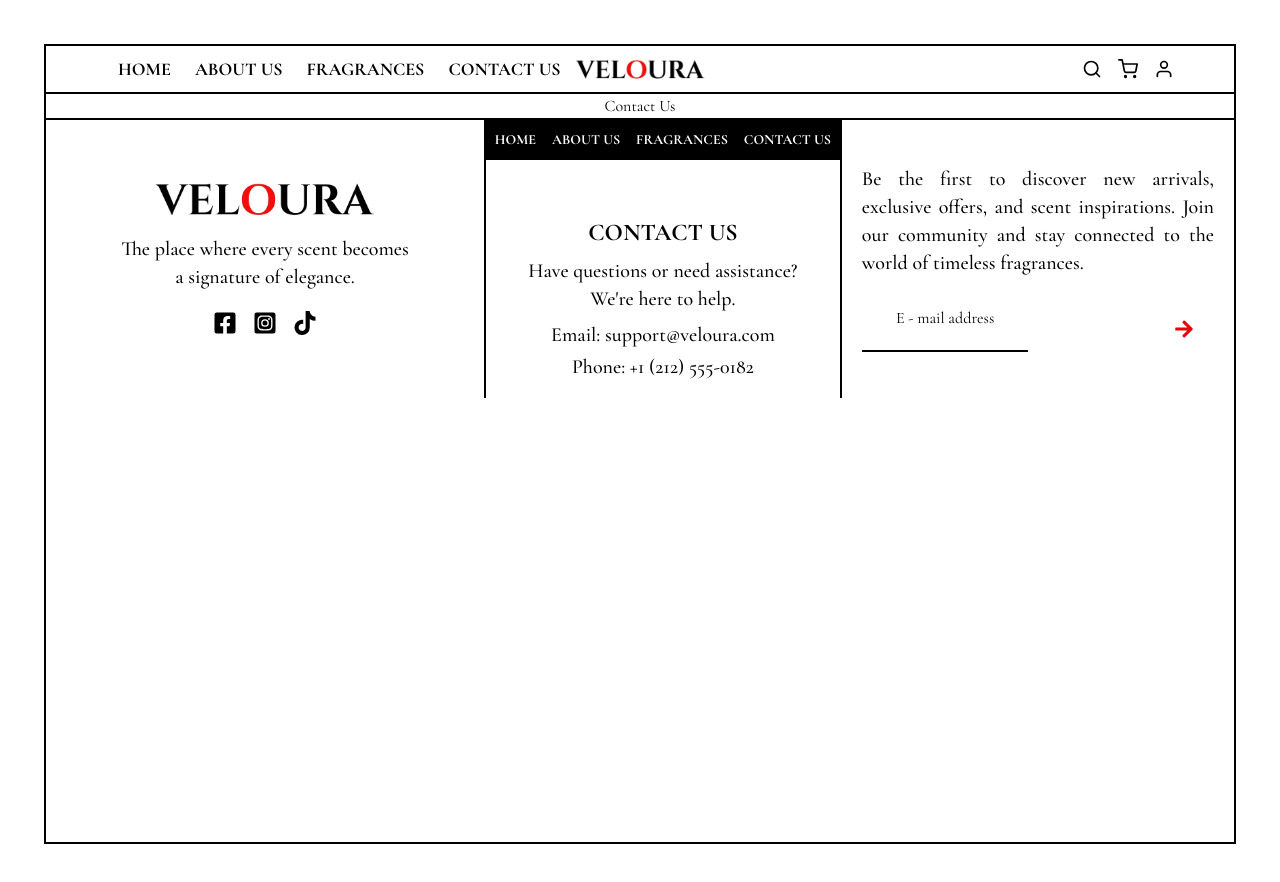
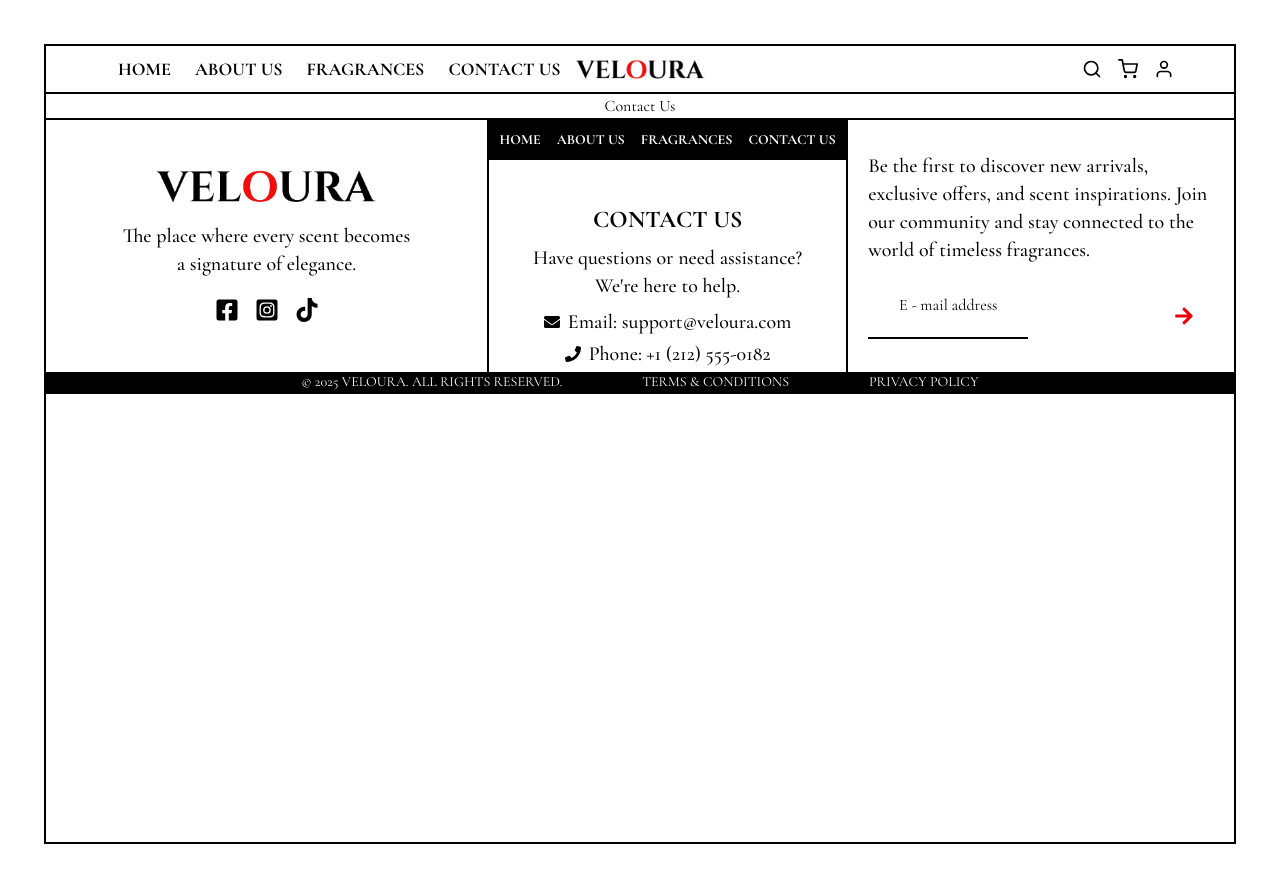
Before and after one commit to ushanic/veloura, a React app: page /Contact in a window 1280 px wide. Shown: the top 882 px of the page. Built offline with nearby package versions, Linux system fonts and the light colour scheme; the HTML template or start-up script is replaced by a standard one.

Commit message:
all completed footer section

```diff
--- a/src/components/Footer.jsx
+++ b/src/components/Footer.jsx
@@ -1,7 +1,9 @@
 import {
   FaArrowRight,
+  FaEnvelope,
   FaFacebookSquare,
   FaInstagramSquare,
+  FaPhone,
   FaTiktok,
 } from "react-icons/fa";
 import { Link } from "react-router-dom";
@@ -9,15 +11,16 @@ import logo from "./images/logo/logo1.png";
 
 function Footer() {
   return (
-    <footer className="border-t-2 border-black h-70 flex justify-around  w-full">
-      <div className=" h-full px-[60px] border-r-2  w-full space-y-5 flex-col justify-center items-center flex">
+    <footer className="border-t-2 border-b-2 border-black w-full bg-white mb-[20px]">
+      <div className="flex flex-col lg:flex-row w-full">
+        {/* Left Section */}
+        <div className=" px-[60px] border-b-2 lg:border-b-0 lg:border-r-2 w-full space-y-5 flex-col justify-center items-center flex py-6">
           <img src={logo} alt="Logo" className="h-8" />
-        <div className="text-xl font-medium  text-center">
+          <div className="text-xl font-medium text-center">
             The place where every scent becomes
             <br />a signature of elegance.
           </div>
-
-        <div className="sm:flex space-x-4 text-black text-2xl  w-full justify-center">
+          <div className="flex space-x-4 text-black text-2xl w-full justify-center">
             <button title="Facebook">
               <FaFacebookSquare />
             </button>
@@ -29,9 +32,11 @@ function Footer() {
             </button>
           </div>
         </div>
-      <div className="w-full border-r-2 ">
+
+        {/* Middle Section */}
+        <div className="w-full border-b-2 lg:border-b-0 border-r-2">
           <div className="bg-black text-white h-10 justify-center items-center flex">
-          <div className="flex w-full justify-center items-center space-x-4">
+            <div className="flex flex-wrap w-full justify-center items-center space-x-4 px-2 text-center">
               <Link to="/" className="uppercase font-bold text-sm">
                 Home
               </Link>
@@ -46,32 +51,38 @@ function Footer() {
               </Link>
             </div>
           </div>
-        <div className="h-full w-full space-y-2 flex-col justify-center items-center flex px-5">
-          <div className="text-2xl uppercase font-bold justify-center items-center">
-            Contact Us
-          </div>
-          <div className="text-xl font-medium justify-center items-center flex">
+          <div className="h-full w-full space-y-2 flex-col justify-center items-center flex px-5 py-6 text-center">
+            <div className="text-2xl uppercase font-bold">Contact Us</div>
+            <div className="text-xl font-medium">
               Have questions or need assistance? We're here to help.
             </div>
             <div className="space-y-1 text-xl font-medium">
-            <div>Email: support@veloura.com</div>
-            <div>Phone: +1 (212) 555-0182</div>
+              <div className="flex items-center justify-center space-x-2">
+                <FaEnvelope className="text-black text-base" />
+                <span>Email: support@veloura.com</span>
+              </div>
+              <div className="flex items-center justify-center space-x-2">
+                <FaPhone className="text-black text-base" />
+                <span>Phone: +1 (212) 555-0182</span>
               </div>
             </div>
           </div>
-      <div className="flex flex-col justify-center items-center space-y-7 px-5">
-        <div className="text-xl font-medium text-justify">
+        </div>
+
+        {/* Right Section */}
+        <div className="flex flex-col justify-center items-center space-y-7 px-5 py-6 w-full">
+          <div className="text-xl font-medium text-center lg:text-left">
             Be the first to discover new arrivals, exclusive offers, and scent
             inspirations. Join our community and stay connected to the world of
             timeless fragrances.
           </div>
 
-        <div className="flex items-center w-full space-x-4">
+          <div className="flex flex-col sm:flex-row items-center w-full space-y-4 sm:space-y-0 sm:space-x-4">
             {/* Input + Floating Label */}
             <div className="relative w-full">
               <label
                 htmlFor="floating_standard"
-              className=" text-md text-black duration-300 transform -translate-y-5 scale-75 top-0 left-0 z-10 origin-[0] peer-placeholder-shown:scale-100 peer-placeholder-shown:translate-y-2.5 peer-focus:scale-75 peer-focus:-translate-y-5"
+                className="text-md text-black duration-300 transform -translate-y-5 scale-75 top-0 left-0 z-10 origin-[0] peer-placeholder-shown:scale-100 peer-placeholder-shown:translate-y-2.5 peer-focus:scale-75 peer-focus:-translate-y-5"
               >
                 E - mail address
               </label>
@@ -81,7 +92,6 @@ function Footer() {
                 className="block px-0 text-sm text-gray-900 bg-transparent border-0 border-b-2 border-black appearance-none focus:outline-none focus:ring-0 focus:border-black peer w-full"
                 placeholder=" "
               />
-
             </div>
 
             {/* Subscribe Button */}
@@ -94,6 +104,12 @@ function Footer() {
             </button>
           </div>
         </div>
+      </div>
+      <div className="bg-black text-white flex justify-center space-x-20 w-full uppercase text-center h-full text-sm">
+        <p>© 2025 VELOURA. All rights reserved.</p>
+        <p>Terms & Conditions</p>
+        <p>Privacy Policy</p>
+      </div>
     </footer>
   );
 }
```
Lines whose indentation alone changed are shown as unchanged.
